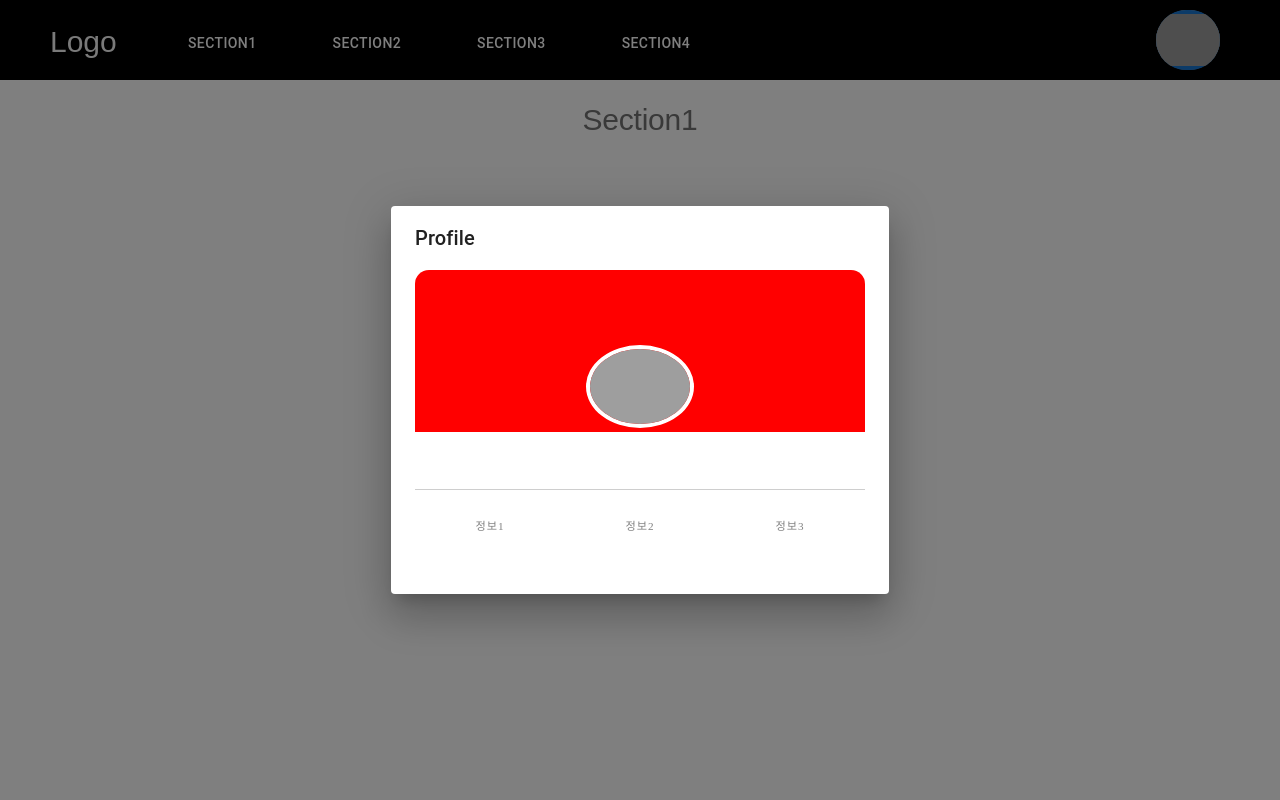
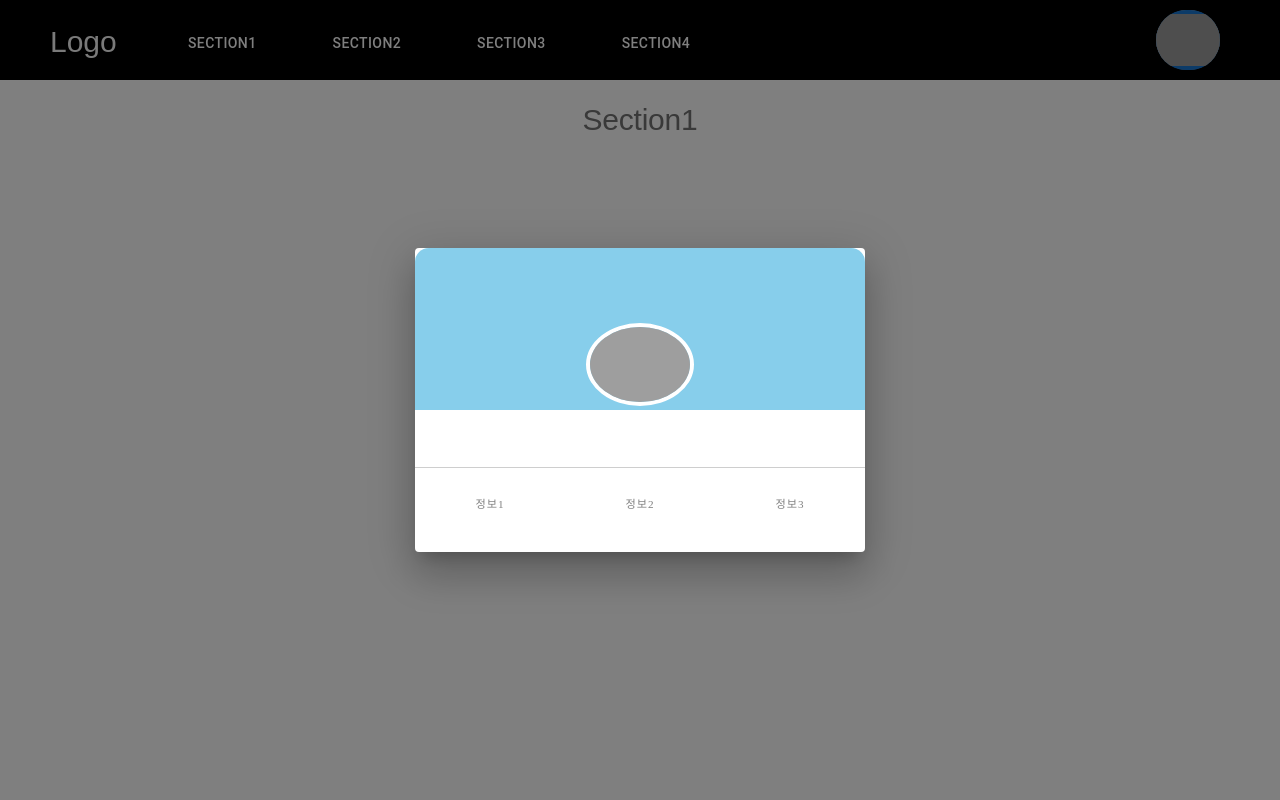
Before and after one commit to Rush-Develop/milky_frontend, a React (Create React App) app: page / in a window 1280 px wide. Both pictures are taken after a click on the button 1188 px from the left and 40 px from the top of the page. Shown: the top 800 px of the page. Built offline with nearby package versions, Linux system fonts and the light colour scheme; no server answers; grey boxes are pictures that could not be loaded.

Commit message:
code reformat

```diff
--- a/src/routes/components/css/home.module.css
+++ b/src/routes/components/css/home.module.css
@@ -70,7 +70,7 @@
   position: fixed;
   top: 20px;
   right: 50px;
-  border: 1px solid red;
+  border: 1px solid skyblue;
   background-color: rgba(0, 0, 0, 0);
   width: 60px;
   height: 60px;
@@ -122,7 +122,7 @@
 }
 
 .header {
-  background-color: red;
+  background-color: skyblue;
   background-position: 0px 0px;
   background-repeat: no-repeat;
   background-size: contain;
--- a/src/routes/components/elements/LoginModal.js
+++ b/src/routes/components/elements/LoginModal.js
@@ -68,8 +68,8 @@ function LoginModal(props) {
             onClose={handleClose}
             TransitionComponent={Transition}
           >
-            <DialogTitle>Profile</DialogTitle>
-            <DialogContent style={{ width: "450px" }}>
+            {/* <DialogTitle>Profile</DialogTitle> */}
+            <DialogContent style={{ width: "450px", padding: "0" }}>
               {/* <div className={styles.cardcontainer}> */}
               <header className={styles.header}>
                 <img
```
Also changed, not shown: 1 other file (tests, documents, lock files or other folders).
